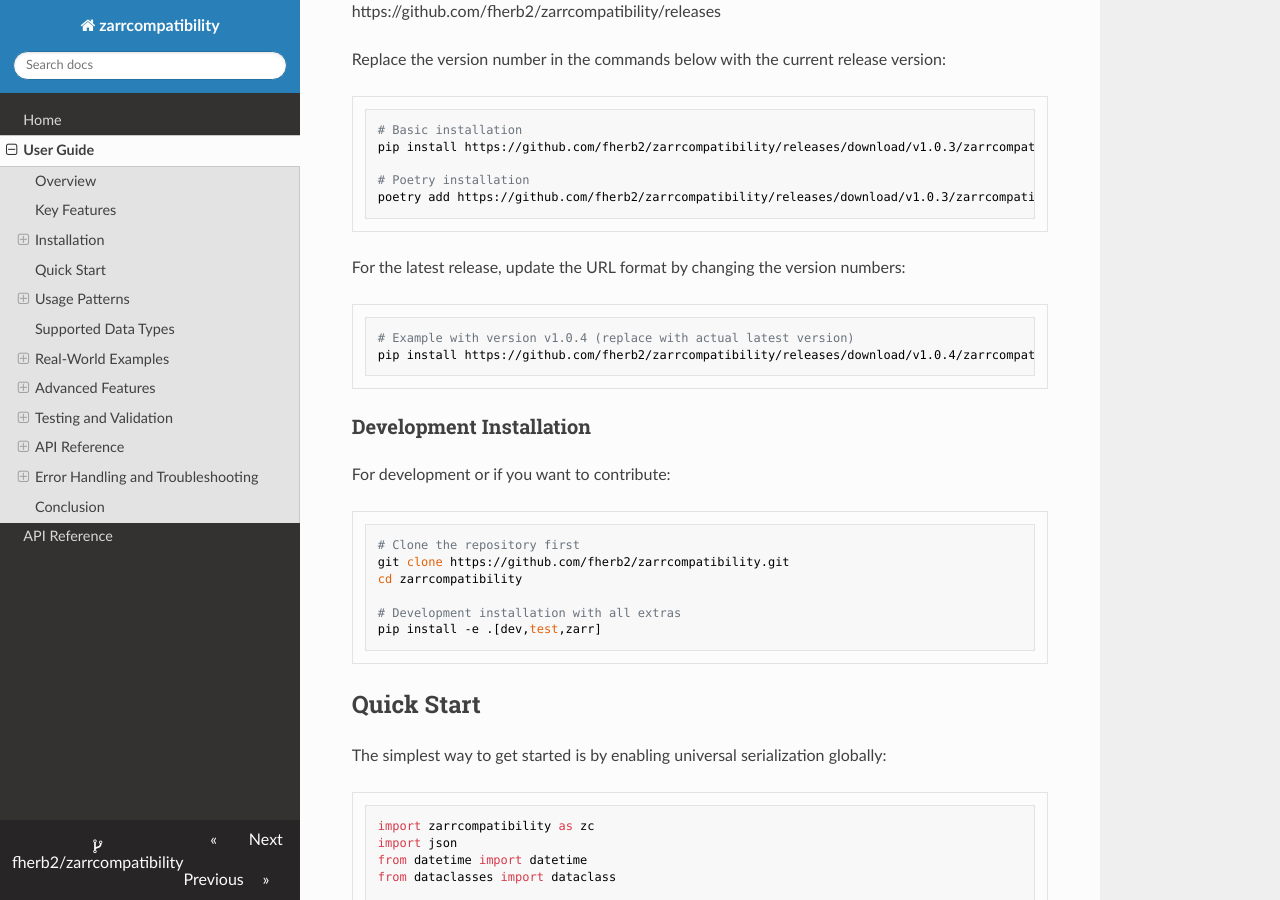
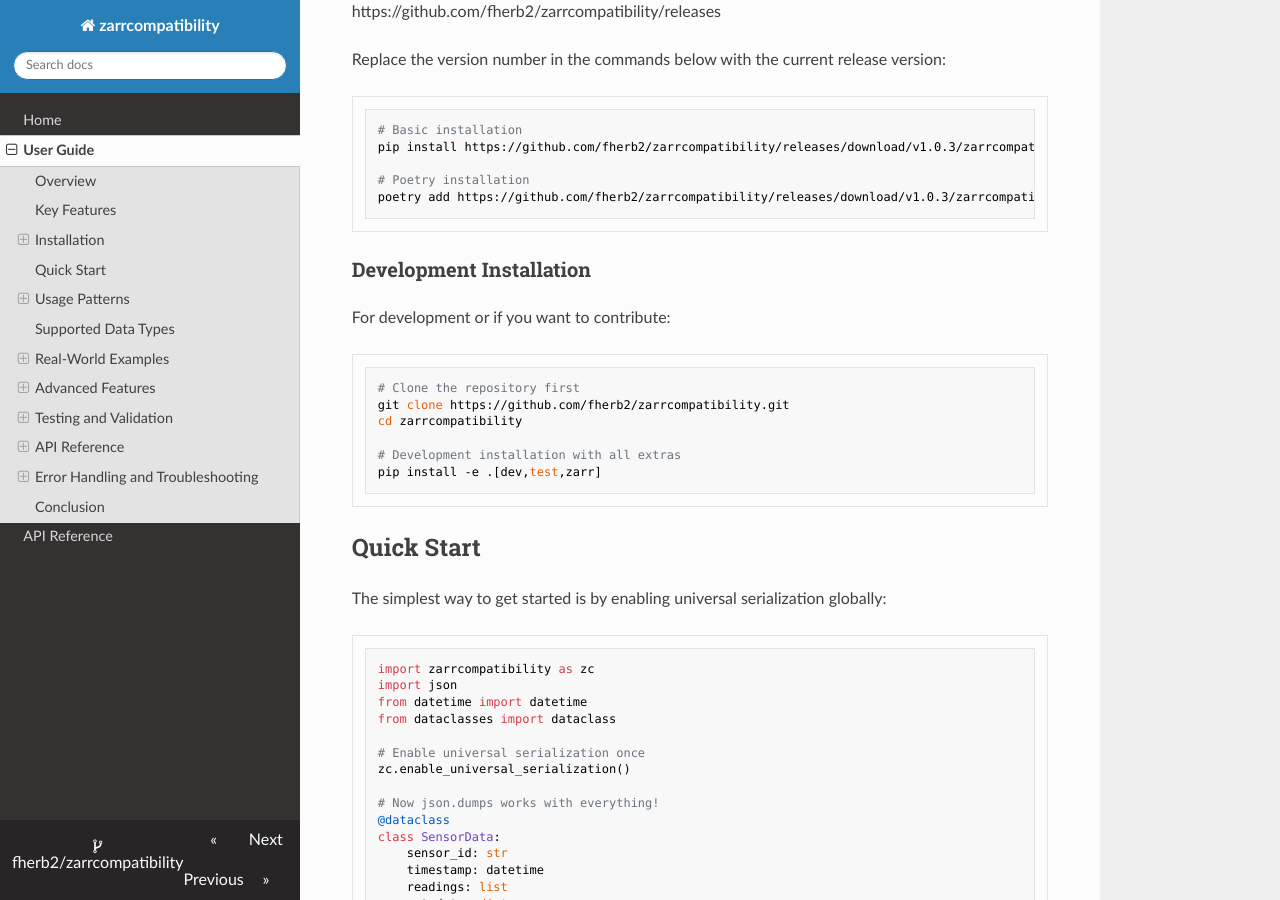
Before and after one commit to fherb2/zarrcompatibility, an MkDocs documentation site: the page built from docs/user_guide.md, in a window 1280 px wide and 900 px high, scrolled down 689 px. Built offline with MkDocs 1.6.1, drawn with Linux system fonts in a browser that asks for light colours; nearby versions of some CDN libraries.

Commit message:
Update user_guide.md

````diff
--- a/docs/user_guide.md
+++ b/docs/user_guide.md
@@ -26,12 +26,6 @@ pip install https://github.com/fherb2/zarrcompatibility/releases/download/v1.0.3
 
 # Poetry installation
 poetry add https://github.com/fherb2/zarrcompatibility/releases/download/v1.0.3/zarrcompatibility-1.0.3-py3-none-any.whl
-```
-
-For the latest release, update the URL format by changing the version numbers:
-```bash
-# Example with version v1.0.4 (replace with actual latest version)
-pip install https://github.com/fherb2/zarrcompatibility/releases/download/v1.0.4/zarrcompatibility-1.0.4-py3-none-any.whl
 ```
 
 ### Development Installation
````
